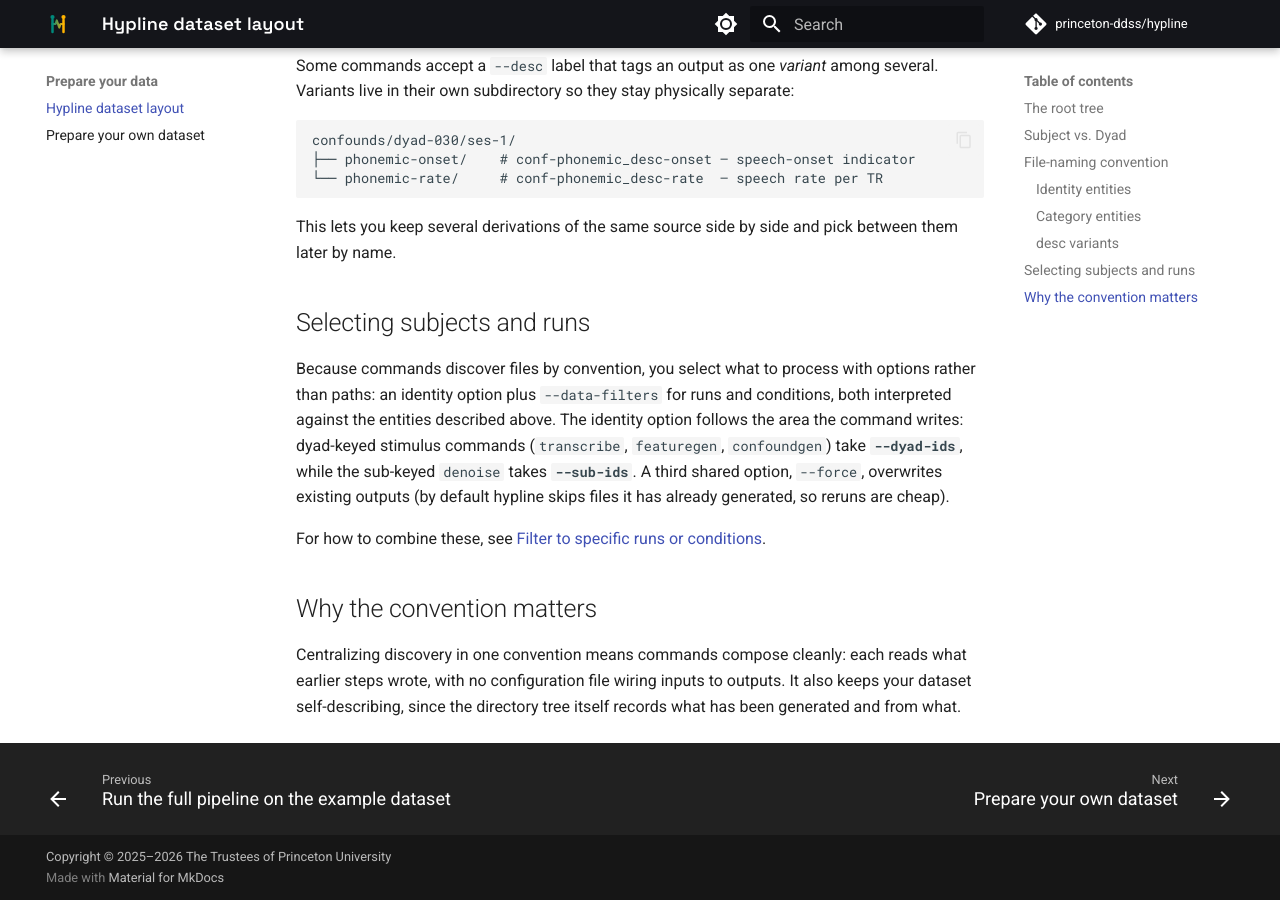
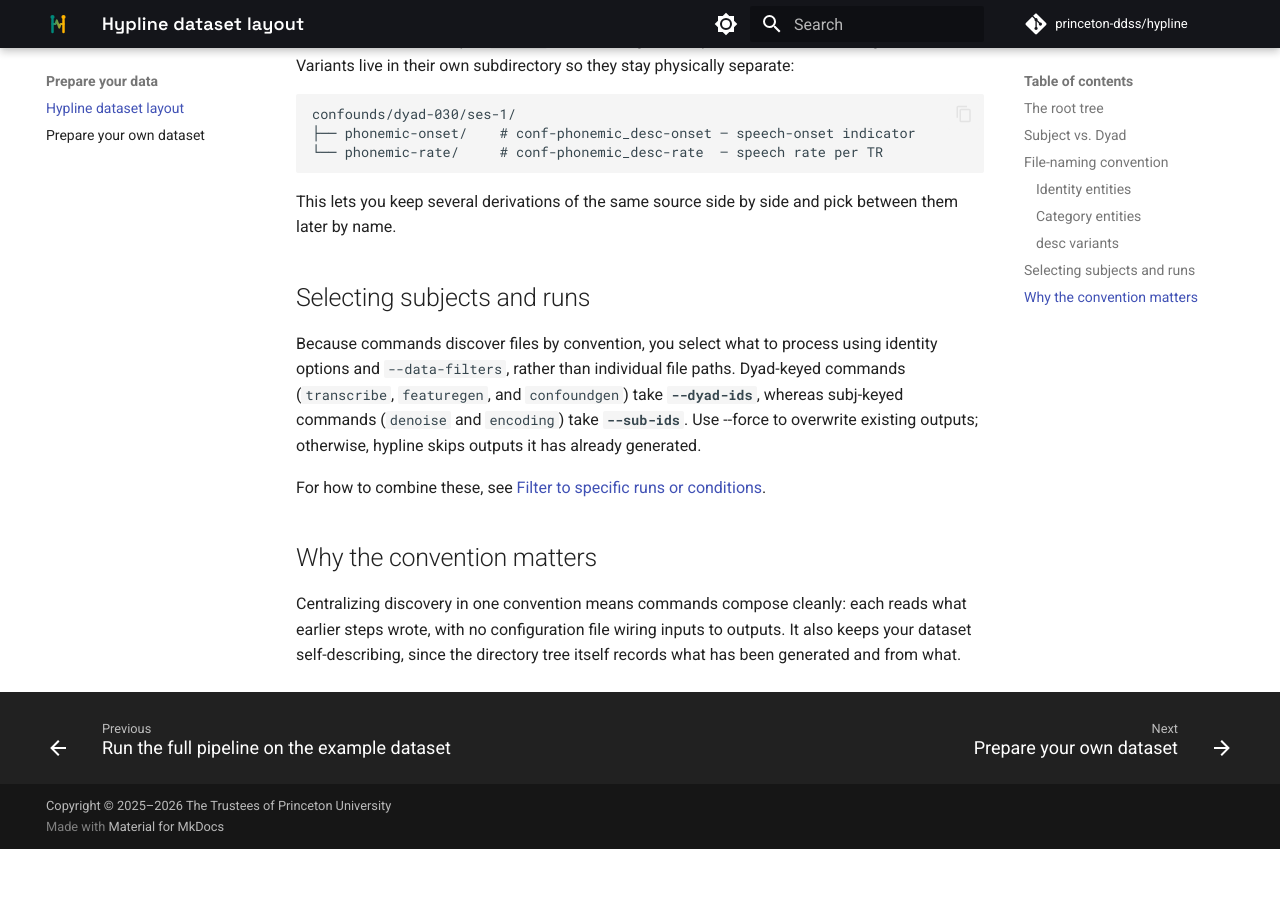
Before and after one commit to princeton-ddss/hypline, an MkDocs documentation site: the page built from docs/mkdocs/data-prep/layout.md, in a window 1280 px wide and 900 px high, scrolled down 3466 px. Built offline with MkDocs 1.6.1 and Material for MkDocs 9.7.7, drawn with Linux system fonts in a browser that asks for light colours; comment, search, counter and statistics services are not loaded; the version menu is left out; after the commit the page ends 4315 px from its top, so only the background shows below that; some of the changed text lies outside the part shown.

Commit message:
Update layout.md for improved clarity
Clarified descriptions of dataset structure and processing commands.

```diff
--- a/docs/mkdocs/data-prep/layout.md
+++ b/docs/mkdocs/data-prep/layout.md
@@ -59,18 +59,16 @@
 
 ## Subject vs. Dyad
 
-Each dyadic conversation run produces one set of stimuli, features,
-and confounds, which can later be used to fit a separate encoding model
-for each partner. An artifact is keyed by what it is derived from:
+An artifact is keyed by what it is derived from:
 
 - **`sub`-keyed** — derived from one *brain*: raw BOLD, `derivatives/fmriprep/`,
   `derivatives/hypline/` (denoised), `nuisance/`, and `results/` (a subject's
   fitted encoding model, whose weights tie to that brain's voxel grid).
 - **`dyad`-keyed** — derived from the *shared conversation* between two partners:
-  `stimuli/`, `features/`, `confounds/`. One conversation → one dyad → one set of
-  stimuli/features/confounds, later consumed by each partner's per-subject
-  encoding model. A `dyad-030` audio file is the dyad's shared recording, not
-  either partner's.
+  `stimuli/`, `features/`, `confounds/`. Each dyadic conversation run produces one set of stimuli, features,
+  and confounds, which can later be used to fit a separate encoding model
+  for each partner. A `dyad-030` audio file represents the shared recording, not
+  either partner individually.
 
 Because the two worlds use different identity entities, hypline bridges them
 through **`participants.tsv`** — a standard BIDS table at the dataset root with
@@ -159,14 +157,11 @@
 
 ## Selecting subjects and runs
 
-Because commands discover files by convention, you select what to process with
-options rather than paths: an identity option plus `--data-filters` for runs and
-conditions, both interpreted against the entities described above. The identity
-option follows the area the command writes: dyad-keyed stimulus commands
-(`transcribe`, `featuregen`, `confoundgen`) take **`--dyad-ids`**, while the
-sub-keyed `denoise` takes **`--sub-ids`**. A third shared option, `--force`,
-overwrites existing outputs (by default hypline skips files it has already
-generated, so reruns are cheap).
+Because commands discover files by convention, you select what to process using
+identity options and `--data-filters`, rather than individual file paths. Dyad-keyed
+commands (`transcribe`, `featuregen`, and `confoundgen`) take **`--dyad-ids`**, whereas
+subj-keyed commands (`denoise` and `encoding`) take **`--sub-ids`**. Use --force to
+overwrite existing outputs; otherwise, hypline skips outputs it has already generated.
 
 For how to combine these, see [Filter to specific runs or
 conditions](../FAQ/filter.md).
```
Also changed, not shown: other parts of docs/mkdocs/data-prep/layout.md (+1 -1 lines).
